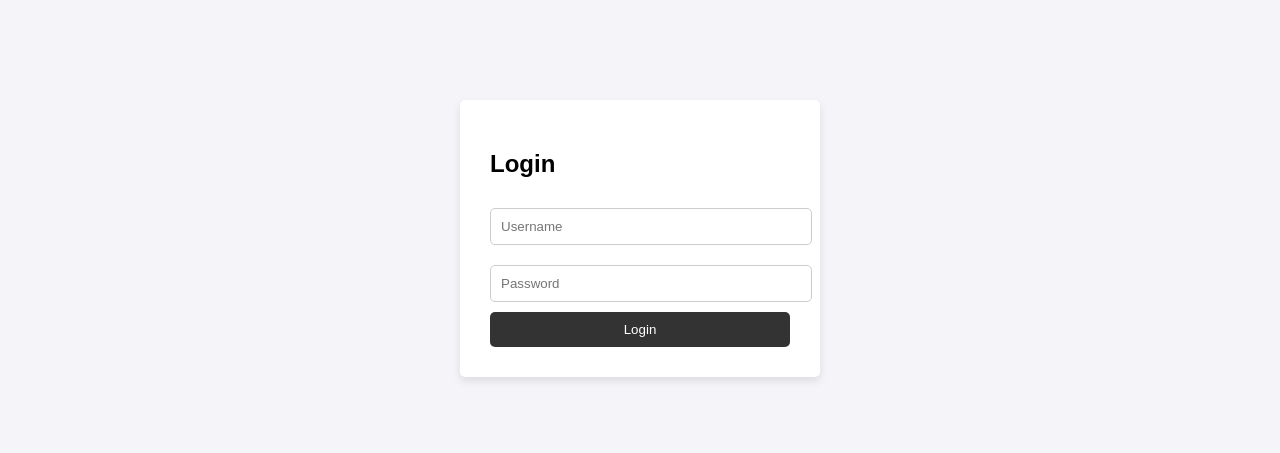
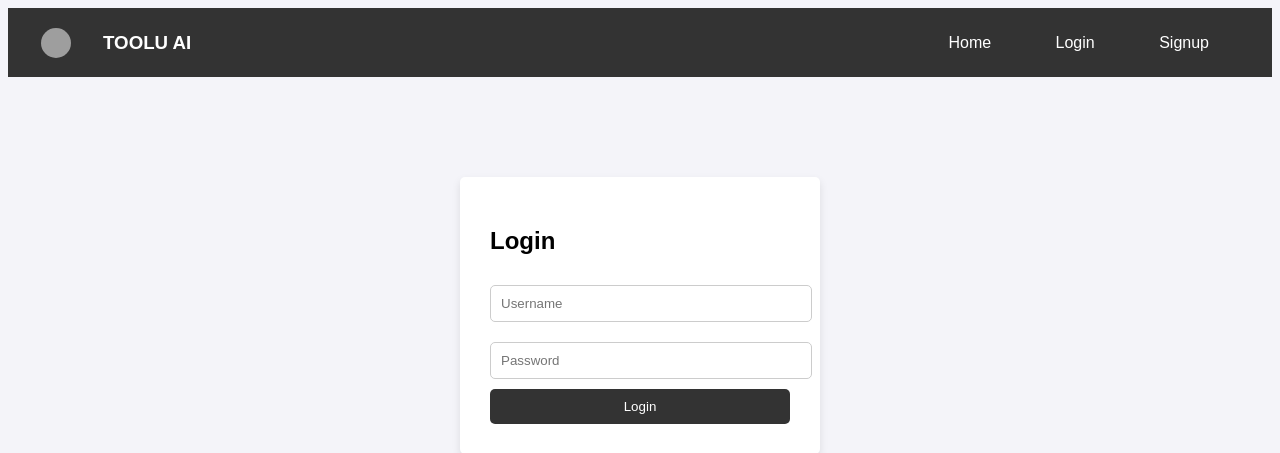
Before and after one commit to Ramesh-Kommu/flaskai, a Flask app: page /login in a window 1280 px wide. Shown: the top 453 px of the page. Run offline with Flask 3, Linux system fonts and the light colour scheme; grey boxes are pictures that could not be loaded.

Commit message:
login html

```diff
--- a/templates/login.html
+++ b/templates/login.html
@@ -10,9 +10,46 @@
         input { width: 100%; padding: 10px; margin: 10px 0; border: 1px solid #ccc; border-radius: 5px; }
         button { width: 100%; padding: 10px; background-color: #333; color: white; border: none; border-radius: 5px; cursor: pointer; }
         button:hover { background-color: #575757; }
+
+        body { font-family: Arial, sans-serif; background-color: #f4f4f9; }
+        .navbar {display: flex;padding: 5px 33px;;align-items: center;background-color: #333;   justify-content: space-between;}
+        #headername {color:white}
+        .navbar a { color: white; text-decoration: none; margin: 0 10px; padding: 10px 20px; }
+        .navbar a:hover { background-color: #575757; }
+
+        .tabs { display: flex; justify-content: center; margin-top: 30px; }
+        .tabs button { padding: 10px 20px; background-color: #333; color: white; border: none; cursor: pointer; }
+        .tabs button.active { background-color: #575757; }
+        .tab-content { display: none; margin-top: 20px; }
+        .tab-content.active { display: block; }
+
+        input, textarea { width: 100%; padding: 10px; margin: 10px 0; border-radius: 5px; }
+        button { width: 100%; padding: 10px; background-color: #333; color: white; border: none; cursor: pointer; }
+        button:hover { background-color: #575757; }
+
+        table { width: 100%; border-collapse: collapse; margin-top: 20px; }
+        th, td { padding: 10px; border: 1px solid #ccc; text-align: left; }
+        th { background-color: #333; color: white; }
+        .header {display: flex;align-items: center;gap: 2rem;}
     </style>
 </head>
 <body>
+
+    <div class="navbar">
+        <div class="header">
+            <img src="https://avatars.githubusercontent.com/u/187003860?v=4" alt="" style="height: 30px;width: 30px;border-radius: 50%;">
+        <h3 id="headername">TOOLU AI</h3>
+        </div>
+        <div id="link">
+            <a href="{{ url_for('home') }}">Home</a>
+        <a href="{{ url_for('login') }}">Login</a>
+        <a href="{{ url_for('signup') }}">Signup</a>
+        {% if 'username' in session %}
+            <a href="{{ url_for('logout') }}">Logout</a>
+        {% endif %}
+        </div>
+    </div>
+
     <div class="container">
         <h2>Login</h2>
         <form method="POST">
```
